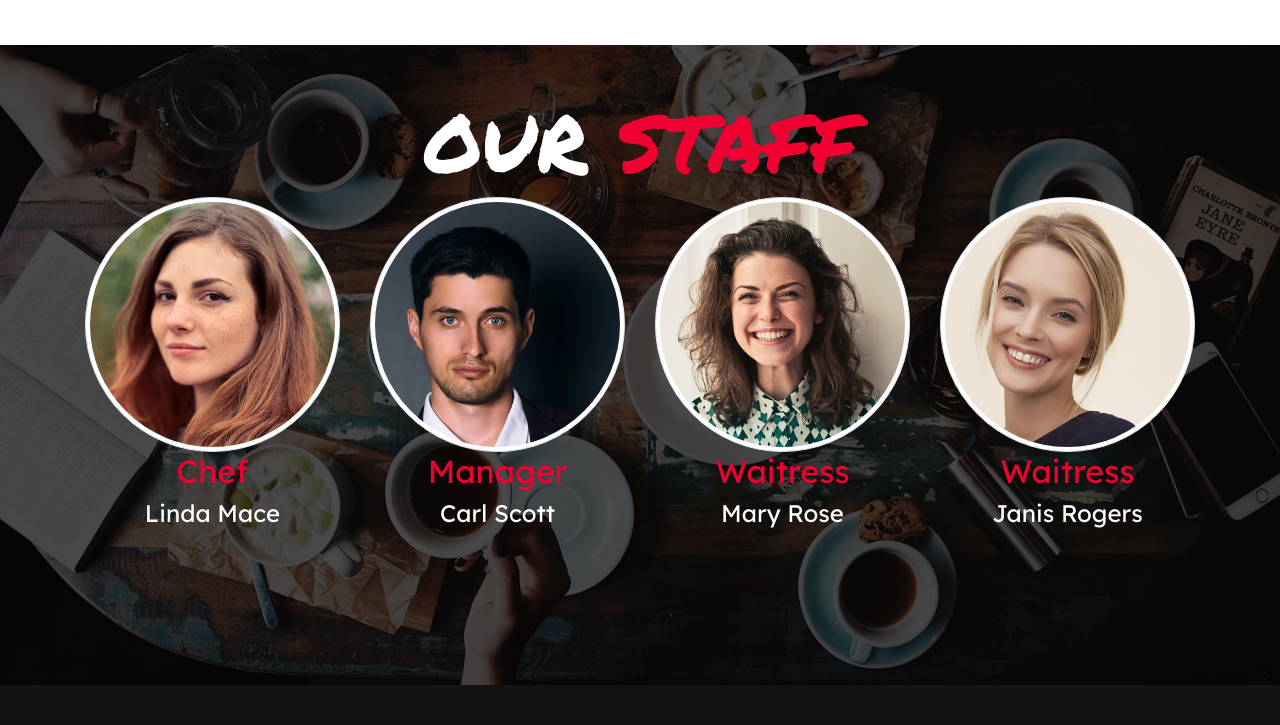
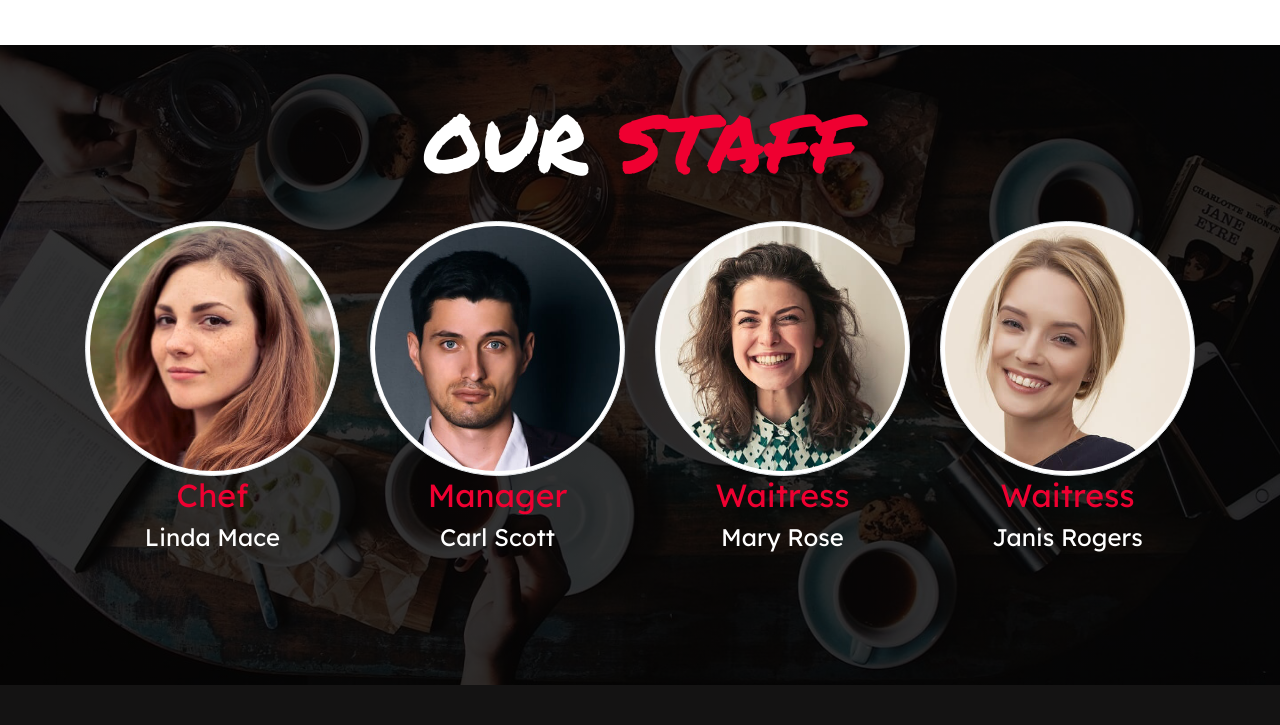
Before and after one commit to kroolar/great-restaurant, a plain HTML site: page index.html in a window 1280 px wide. Shown: the part 3115-3840 px from the top of the page. Drawn offline with nearby package versions, Linux system fonts and the light colour scheme.

Commit message:
fix section - Staff

```diff
--- a/index.html
+++ b/index.html
@@ -299,43 +299,50 @@
 
 </section>
 
-<section id="staff" class="reservation">
+<!-- ### Staff ### -->
+<section id="staff" class="staff">
     <div class="container">
 
+        <!-- ## Title ##-->
         <div class="row">
             <h1 class="mx-auto mt-5 title text-white text-center">Our <span class="text-main">Staff</span></h1>
         </div>
 
+        <!-- ## People ##-->
         <div class="row d-flex justify-content-center align-items-center text-center">
-            <div class="col-lg-3 col-md-6 col-10 staff-wrapper">
+
+            <!-- # Chef # -->
+            <div class="col-8 col-sm-8 col-md-5 col-lg-3 mt-4 mb-2">
                 <img class="img-fluid rounded-circle img-thumbnail" src="img/staff/chef.jpg"
                     alt="Photo by bruce mars from Pexels">
                 <h2 class="text-main text-center">Chef</h2>
                 <h4 class="text-white text-center ">Linda Mace</h4>
             </div>
 
-            <div class="col-lg-3 col-md-6 staff-wrapper">
+            <!-- # Manager # -->
+            <div class="col-8 col-sm-8 col-md-5 col-lg-3 mt-4 mb-2">
                 <img class="img-fluid rounded-circle img-thumbnail" src="img/staff/manager.jpg"
                     alt="Photo by bruce mars from Pexels">
                 <h2 class="text-main text-center">Manager</h2>
                 <h4 class="text-white text-center ">Carl Scott</h4>
             </div>
 
-            <div class="col-lg-3 col-md-6 staff-wrapper">
+            <!-- # Waitress # -->
+            <div class="col-8 col-sm-8 col-md-5 col-lg-3 mt-4 mb-2">
                 <img class="img-fluid rounded-circle img-thumbnail" src="img/staff/waitress.jpg"
                     alt="Photo by bruce mars from Pexels">
                 <h2 class="text-main text-center">Waitress</h2>
                 <h4 class="text-white text-center ">Mary Rose</h4>
             </div>
 
-            <div class="col-lg-3 col-md-6 staff-wrapper">
+            <!-- # Waitress # -->
+            <div class="col-8 col-sm-8 col-md-5 col-lg-3 mt-4 mb-2">
                 <img class="img-fluid rounded-circle img-thumbnail" src="img/staff/waitress-2.jpg"
                     alt="Photo by bruce mars from Pexels">
                 <h2 class="text-main text-center">Waitress</h2>
                 <h4 class="text-white text-center ">Janis Rogers</h4>
             </div>
         </div>
-    </div>
     </div>
 </section>
 
--- /dev/null
+++ b/sass/_body.sass
@@ -0,0 +1,7 @@
+// Sekcja - Our Staff
+.staff
+    min-height: 80vh
+    background-image: linear-gradient(rgba(0, 0, 0, .8), rgba(0, 0, 0, .8)), url('../img/restaurant-table.jpg')
+    background-position: center
+    background-size: cover
+    background-repeat: no-repeat
--- a/sass/style.sass
+++ b/sass/style.sass
@@ -1,8 +1,14 @@
 @import 'custom'
 @import 'nav'
+@import 'body'
 @import 'header'
 @import 'counters'
 @import 'menu'
+
+
+
+
+
 
 
 
@@ -14,15 +20,6 @@
     height: 4px
     margin: 2px
     background-color: white
-
-
-
-.reservation
-    min-height: 80vh
-    background-image: linear-gradient(rgba(0, 0, 0, .7), rgba(0, 0, 0, .7)), url('../img/restaurant-table.jpg')
-    background-position: center
-    background-size: cover
-    background-repeat: no-repeat
 
 // Footer
 footer
```
Also changed, not shown: css/style.css, 1 other file.
